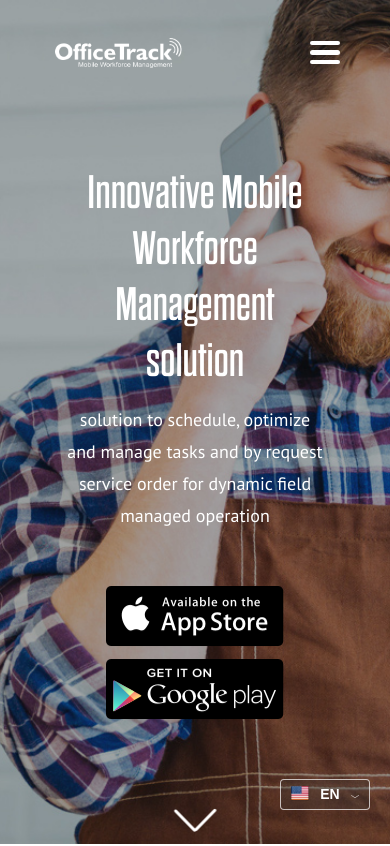
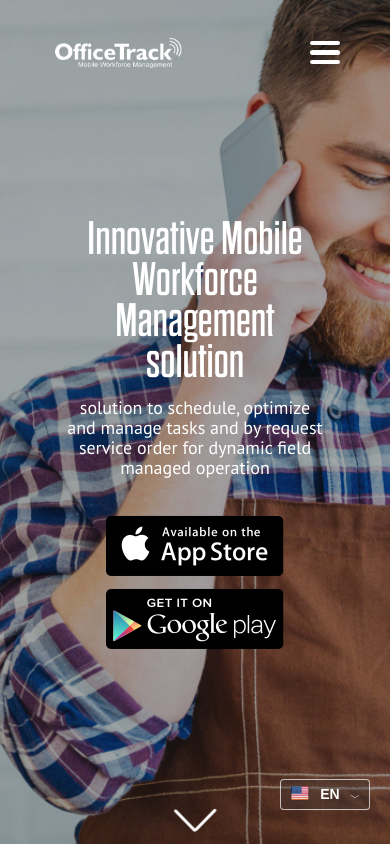
Before and after one commit to Snowdth/offtrack, a plain HTML site: page index.html in a window 390 px wide. Shown: the top 846 px of the page. Drawn offline with Linux system fonts and the light colour scheme.

Commit message:
veintiocho

```diff
--- a/css/index.css
+++ b/css/index.css
@@ -1686,11 +1686,11 @@ input {
   }
   .container-store {
     margin: 0 auto;
-    -webkit-transform: translateY(37%);
-    -moz-transform: translateY(37%);
-    -o-transform: translateY(37%);
-    -ms-transform: translateY(37%);
-    transform: translateY(37%);
+    -webkit-transform: translateY(26%);
+    -moz-transform: translateY(26%);
+    -o-transform: translateY(26%);
+    -ms-transform: translateY(26%);
+    transform: translateY(26%);
   }
   .worldmap {
     width: 400px !important;
@@ -1750,6 +1750,12 @@ input {
   .container-store {
     position: relative;
     width: 260px;
+  }
+  .index-panelgrid .cta-container h1 {
+    line-height: 41px;
+  }
+  .index-panelgrid .cta-container p {
+    line-height: 20px;
   }
   .check_list .check {
     display: none;
```
